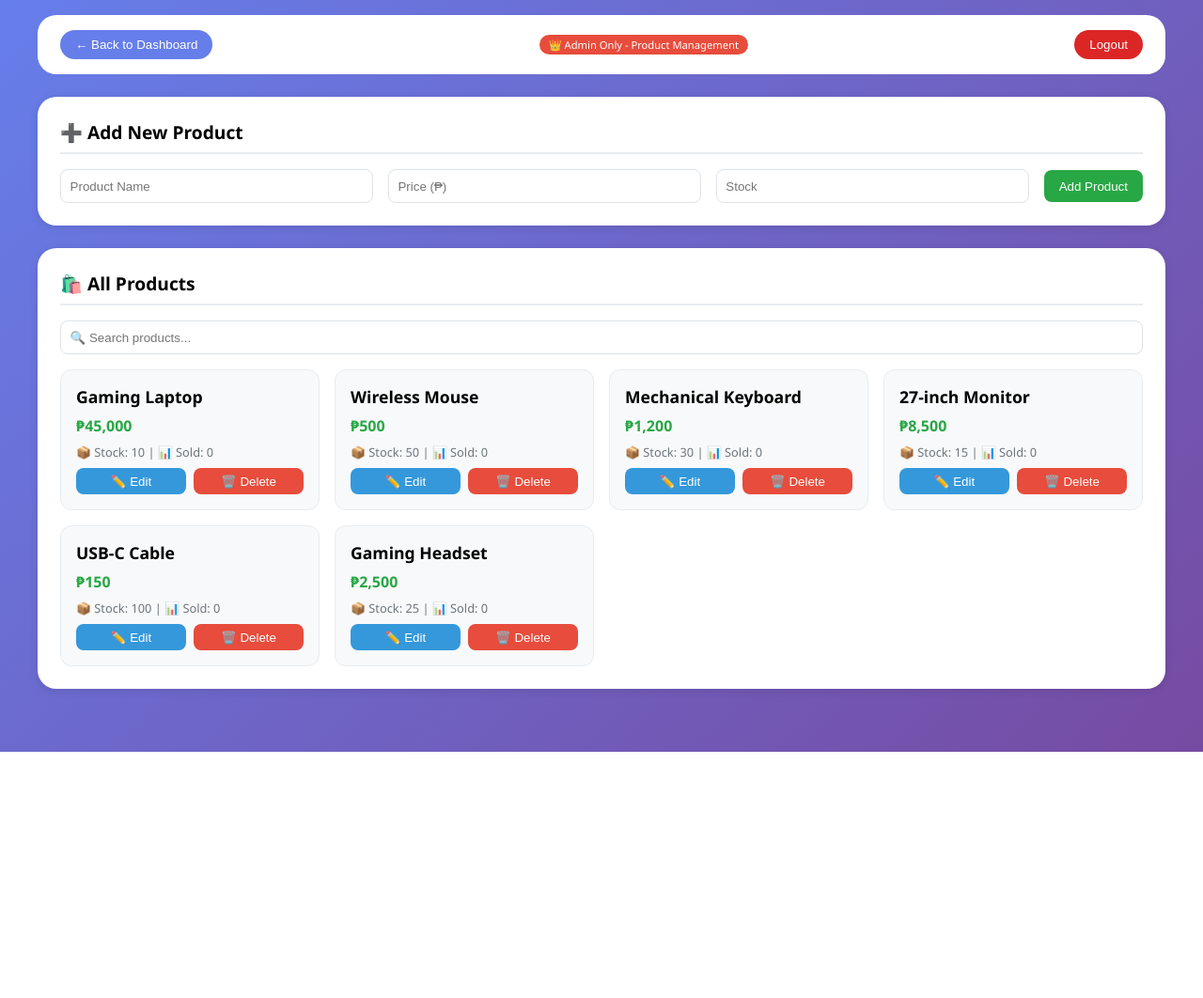
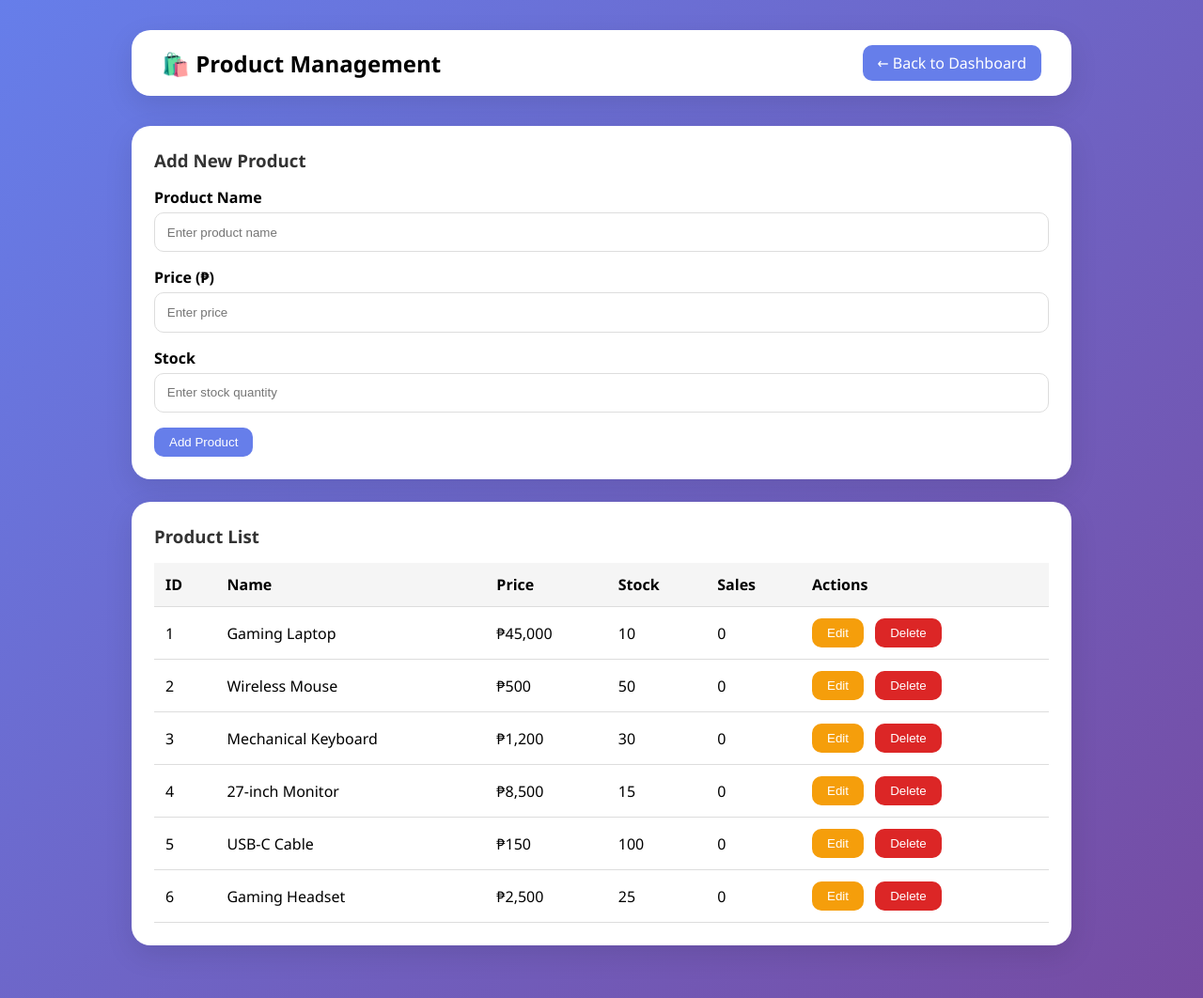
Before and after one commit to felecilmaeronquillo-crypto/POS--POINT-OF-SALE--FOR-SMALL-BUSINESS, a Flask app: page /products in a window 1280 px wide. Shown: the whole page at 94% size. Before the commit the page ends 800 px from the top, so only its background shows below. Run offline with Flask 3, Linux system fonts and the light colour scheme; the visitor is signed in with stand-in values (Sample User, id 1).

Commit message:
Update products.html

```diff
--- a/templates/products.html
+++ b/templates/products.html
@@ -3,246 +3,179 @@
 <head>
     <meta charset="UTF-8">
     <meta name="viewport" content="width=device-width, initial-scale=1.0">
-    <title>Product Management - Admin</title>
+    <title>Product Management - POS System</title>
     <style>
-        * {
-            margin: 0;
-            padding: 0;
-            box-sizing: border-box;
-        }
+        * { margin: 0; padding: 0; box-sizing: border-box; }
         body {
             font-family: 'Segoe UI', Tahoma, Geneva, Verdana, sans-serif;
             background: linear-gradient(135deg, #667eea 0%, #764ba2 100%);
             min-height: 100vh;
-            padding: 1rem;
+            padding: 2rem;
         }
         .container {
-            max-width: 1200px;
+            max-width: 1000px;
             margin: 0 auto;
         }
         .header {
             background: white;
             border-radius: 20px;
-            padding: 1rem 1.5rem;
-            margin-bottom: 1.5rem;
+            padding: 1rem 2rem;
+            margin-bottom: 2rem;
             display: flex;
             justify-content: space-between;
             align-items: center;
+            box-shadow: 0 10px 30px rgba(0,0,0,0.1);
         }
         .back-btn {
             background: #667eea;
             color: white;
-            border: none;
             padding: 0.5rem 1rem;
-            border-radius: 20px;
-            cursor: pointer;
+            border-radius: 10px;
+            text-decoration: none;
         }
         .card {
             background: white;
             border-radius: 20px;
             padding: 1.5rem;
             margin-bottom: 1.5rem;
-            box-shadow: 0 2px 10px rgba(0,0,0,0.1);
+            box-shadow: 0 10px 30px rgba(0,0,0,0.1);
         }
-        .card-title {
-            font-size: 1.2rem;
+        h3 { margin-bottom: 1rem; color: #333; }
+        .form-group {
+            margin-bottom: 1rem;
+        }
+        label {
+            display: block;
+            margin-bottom: 0.3rem;
             font-weight: bold;
-            margin-bottom: 1rem;
-            padding-bottom: 0.5rem;
-            border-bottom: 2px solid #e9ecef;
         }
-        .form-row {
-            display: grid;
-            grid-template-columns: 1fr 1fr 1fr auto;
-            gap: 1rem;
-            align-items: center;
+        input {
+            width: 100%;
+            padding: 0.8rem;
+            border: 1px solid #ddd;
+            border-radius: 10px;
         }
-        .form-row input {
-            padding: 0.6rem;
-            border: 1px solid #dee2e6;
-            border-radius: 8px;
+        .btn {
+            padding: 0.5rem 1rem;
+            border: none;
+            border-radius: 10px;
+            cursor: pointer;
         }
         .btn-primary {
-            background: #28a745;
+            background: #667eea;
             color: white;
-            border: none;
-            padding: 0.6rem 1rem;
-            border-radius: 8px;
-            cursor: pointer;
         }
-        .search-box {
+        .btn-danger {
+            background: #dc2626;
+            color: white;
+        }
+        .btn-warning {
+            background: #f59e0b;
+            color: white;
+        }
+        table {
             width: 100%;
-            padding: 0.6rem;
-            border: 1px solid #dee2e6;
-            border-radius: 8px;
-            margin-bottom: 1rem;
+            border-collapse: collapse;
         }
-        .products-grid {
-            display: grid;
-            grid-template-columns: repeat(auto-fill, minmax(250px, 1fr));
-            gap: 1rem;
-            max-height: 500px;
-            overflow-y: auto;
+        th, td {
+            padding: 0.75rem;
+            text-align: left;
+            border-bottom: 1px solid #ddd;
         }
-        .product-card {
-            background: #f8f9fa;
-            border-radius: 12px;
-            padding: 1rem;
-            border: 1px solid #e9ecef;
+        th {
+            background: #f5f5f5;
         }
-        .product-name {
-            font-weight: bold;
-            font-size: 1.1rem;
-            margin-bottom: 0.5rem;
+        .action-buttons button {
+            margin-right: 0.5rem;
         }
-        .product-price {
-            color: #28a745;
-            font-weight: bold;
+        .message {
+            padding: 0.5rem;
+            margin: 0.5rem 0;
+            border-radius: 10px;
+            text-align: center;
         }
-        .product-stock {
-            color: #6c757d;
-            font-size: 0.8rem;
-            margin: 0.5rem 0;
-        }
-        .product-actions {
-            display: flex;
-            gap: 0.5rem;
-            margin-top: 0.5rem;
-        }
-        .btn-edit {
-            flex: 1;
-            background: #3498db;
-            color: white;
-            border: none;
-            padding: 0.4rem;
-            border-radius: 8px;
-            cursor: pointer;
-        }
-        .btn-delete {
-            flex: 1;
-            background: #e74c3c;
-            color: white;
-            border: none;
-            padding: 0.4rem;
-            border-radius: 8px;
-            cursor: pointer;
-        }
-        .modal {
-            display: none;
-            position: fixed;
-            top: 0;
-            left: 0;
-            width: 100%;
-            height: 100%;
-            background: rgba(0,0,0,0.5);
-            justify-content: center;
-            align-items: center;
-            z-index: 1000;
-        }
-        .modal-content {
-            background: white;
-            border-radius: 20px;
-            padding: 1.5rem;
-            max-width: 400px;
-            width: 90%;
-        }
-        .modal-buttons {
-            display: flex;
-            gap: 1rem;
-            margin-top: 1rem;
-        }
-        .admin-badge {
-            background: #e74c3c;
-            color: white;
-            padding: 0.2rem 0.6rem;
-            border-radius: 20px;
-            font-size: 0.7rem;
-        }
-        @media (max-width: 768px) {
-            .form-row {
-                grid-template-columns: 1fr;
-            }
-        }
+        .success { background: #d1fae5; color: #065f46; }
+        .error { background: #fee2e2; color: #991b1b; }
     </style>
 </head>
 <body>
     <div class="container">
         <div class="header">
-            <button class="back-btn" onclick="window.location.href='/'">← Back to Dashboard</button>
-            <span class="admin-badge">👑 Admin Only - Product Management</span>
-            <button class="back-btn" onclick="logout()" style="background: #dc2626;">Logout</button>
+            <h2>🛍️ Product Management</h2>
+            <a href="/" class="back-btn">← Back to Dashboard</a>
         </div>
 
         <div class="card">
-            <div class="card-title">➕ Add New Product</div>
-            <div class="form-row">
-                <input type="text" id="productName" placeholder="Product Name">
-                <input type="number" id="productPrice" placeholder="Price (₱)">
-                <input type="number" id="productStock" placeholder="Stock">
-                <button class="btn-primary" onclick="addProduct()">Add Product</button>
+            <h3>Add New Product</h3>
+            <div class="form-group">
+                <label>Product Name</label>
+                <input type="text" id="productName" placeholder="Enter product name">
             </div>
+            <div class="form-group">
+                <label>Price (₱)</label>
+                <input type="number" id="productPrice" placeholder="Enter price">
+            </div>
+            <div class="form-group">
+                <label>Stock</label>
+                <input type="number" id="productStock" placeholder="Enter stock quantity">
+            </div>
+            <button class="btn btn-primary" onclick="addProduct()">Add Product</button>
+            <div id="addMessage"></div>
         </div>
 
         <div class="card">
-            <div class="card-title">🛍️ All Products</div>
-            <input type="text" id="searchInput" class="search-box" placeholder="🔍 Search products...">
-            <div id="productsGrid" class="products-grid"></div>
+            <h3>Product List</h3>
+            <div style="overflow-x: auto;">
+                <table id="productsTable">
+                    <thead>
+                        <tr><th>ID</th><th>Name</th><th>Price</th><th>Stock</th><th>Sales</th><th>Actions</th></tr>
+                    </thead>
+                    <tbody></tbody>
+                </table>
+            </div>
         </div>
     </div>
 
     <!-- Edit Modal -->
-    <div id="editModal" class="modal">
-        <div class="modal-content">
-            <h3>✏️ Edit Product</h3>
-            <input type="text" id="editName" placeholder="Product Name" style="width: 100%; padding: 0.6rem; margin: 0.5rem 0; border-radius: 8px; border: 1px solid #ddd;">
-            <input type="number" id="editPrice" placeholder="Price" style="width: 100%; padding: 0.6rem; margin: 0.5rem 0; border-radius: 8px; border: 1px solid #ddd;">
-            <input type="number" id="editStock" placeholder="Stock" style="width: 100%; padding: 0.6rem; margin: 0.5rem 0; border-radius: 8px; border: 1px solid #ddd;">
-            <div class="modal-buttons">
-                <button onclick="saveEdit()" style="flex:1; background: #28a745; color: white; border: none; padding: 0.6rem; border-radius: 8px; cursor: pointer;">Save</button>
-                <button onclick="closeModal()" style="flex:1; background: #6c757d; color: white; border: none; padding: 0.6rem; border-radius: 8px; cursor: pointer;">Cancel</button>
+    <div id="editModal" style="display: none; position: fixed; top: 0; left: 0; width: 100%; height: 100%; background: rgba(0,0,0,0.5); justify-content: center; align-items: center; z-index: 1000;">
+        <div style="background: white; border-radius: 20px; padding: 2rem; width: 400px;">
+            <h3>Edit Product</h3>
+            <input type="hidden" id="editProductId">
+            <div class="form-group">
+                <label>Product Name</label>
+                <input type="text" id="editProductName">
             </div>
+            <div class="form-group">
+                <label>Price (₱)</label>
+                <input type="number" id="editProductPrice">
+            </div>
+            <div class="form-group">
+                <label>Stock</label>
+                <input type="number" id="editProductStock">
+            </div>
+            <button class="btn btn-primary" onclick="updateProduct()">Save Changes</button>
+            <button class="btn btn-danger" onclick="closeEditModal()">Cancel</button>
         </div>
     </div>
 
     <script>
-        let currentEditId = null;
-
-        async function checkAuth() {
-            const response = await fetch('/api/check-auth');
-            const data = await response.json();
-            if (!data.authenticated || data.role !== 'admin') {
-                alert('Access Denied! Only administrators can manage products.');
-                window.location.href = '/';
-            }
-            loadProducts();
-        }
-
-        async function logout() {
-            await fetch('/api/logout', { method: 'POST' });
-            window.location.href = '/';
-        }
-
         async function loadProducts() {
             const response = await fetch('/api/products');
             const products = await response.json();
-            displayProducts(products);
-        }
 
-        function displayProducts(products) {
-            const searchTerm = document.getElementById('searchInput').value.toLowerCase();
-            const filtered = products.filter(p => p.name.toLowerCase().includes(searchTerm));
-
-            const grid = document.getElementById('productsGrid');
-            grid.innerHTML = filtered.map(p => `
-                <div class="product-card">
-                    <div class="product-name">${p.name}</div>
-                    <div class="product-price">₱${p.price.toLocaleString()}</div>
-                    <div class="product-stock">📦 Stock: ${p.stock} | 📊 Sold: ${p.sales}</div>
-                    <div class="product-actions">
-                        <button class="btn-edit" onclick="openEditModal(${p.id}, '${p.name}', ${p.price}, ${p.stock})">✏️ Edit</button>
-                        <button class="btn-delete" onclick="deleteProduct(${p.id})">🗑️ Delete</button>
-                    </div>
-                </div>
+            const tbody = document.querySelector('#productsTable tbody');
+            tbody.innerHTML = products.map(p => `
+                <tr>
+                    <td>${p.id}</td>
+                    <td>${p.name}</td>
+                    <td>₱${p.price.toLocaleString()}</td>
+                    <td>${p.stock}</td>
+                    <td>${p.sales || 0}</td>
+                    <td class="action-buttons">
+                        <button class="btn btn-warning" onclick="openEditModal(${p.id})">Edit</button>
+                        <button class="btn btn-danger" onclick="deleteProduct(${p.id})">Delete</button>
+                    </td>
+                </tr>
             `).join('');
         }
 
@@ -252,7 +185,7 @@
             const stock = parseInt(document.getElementById('productStock').value);
 
             if (!name || isNaN(price) || isNaN(stock)) {
-                alert('Please fill all fields correctly');
+                showMessage('addMessage', 'Please fill all fields', 'error');
                 return;
             }
 
@@ -262,65 +195,83 @@
                 body: JSON.stringify({ name, price, stock })
             });
 
-            const data = await response.json();
-            if (data.success) {
-                alert(`Product "${name}" added successfully!`);
+            if (response.ok) {
+                showMessage('addMessage', 'Product added successfully', 'success');
                 document.getElementById('productName').value = '';
                 document.getElementById('productPrice').value = '';
                 document.getElementById('productStock').value = '';
                 loadProducts();
+            } else {
+                showMessage('addMessage', 'Failed to add product', 'error');
             }
         }
 
-        function openEditModal(id, name, price, stock) {
-            currentEditId = id;
-            document.getElementById('editName').value = name;
-            document.getElementById('editPrice').value = price;
-            document.getElementById('editStock').value = stock;
-            document.getElementById('editModal').style.display = 'flex';
+        let currentProductId = null;
+
+        async function openEditModal(productId) {
+            const response = await fetch('/api/products');
+            const products = await response.json();
+            const product = products.find(p => p.id === productId);
+
+            if (product) {
+                currentProductId = productId;
+                document.getElementById('editProductId').value = productId;
+                document.getElementById('editProductName').value = product.name;
+                document.getElementById('editProductPrice').value = product.price;
+                document.getElementById('editProductStock').value = product.stock;
+                document.getElementById('editModal').style.display = 'flex';
+            }
         }
 
-        async function saveEdit() {
-            const name = document.getElementById('editName').value;
-            const price = parseFloat(document.getElementById('editPrice').value);
-            const stock = parseInt(document.getElementById('editStock').value);
+        async function updateProduct() {
+            const name = document.getElementById('editProductName').value;
+            const price = parseFloat(document.getElementById('editProductPrice').value);
+            const stock = parseInt(document.getElementById('editProductStock').value);
 
-            const response = await fetch(`/api/products/${currentEditId}`, {
+            const response = await fetch(`/api/products/${currentProductId}`, {
                 method: 'PUT',
                 headers: { 'Content-Type': 'application/json' },
                 body: JSON.stringify({ name, price, stock })
             });
 
-            const data = await response.json();
-            if (data.success) {
-                alert('Product updated successfully!');
-                closeModal();
+            if (response.ok) {
+                closeEditModal();
                 loadProducts();
+            } else {
+                alert('Failed to update product');
             }
         }
 
-        async function deleteProduct(id) {
+        async function deleteProduct(productId) {
             if (confirm('Are you sure you want to delete this product?')) {
-                const response = await fetch(`/api/products/${id}`, {
+                const response = await fetch(`/api/products/${productId}`, {
                     method: 'DELETE'
                 });
 
-                const data = await response.json();
-                if (data.success) {
-                    alert('Product deleted successfully!');
+                if (response.ok) {
                     loadProducts();
+                } else {
+                    alert('Failed to delete product');
                 }
             }
         }
 
-        function closeModal() {
+        function closeEditModal() {
             document.getElementById('editModal').style.display = 'none';
-            currentEditId = null;
+            currentProductId = null;
         }
 
-        document.getElementById('searchInput').addEventListener('input', () => loadProducts());
+        function showMessage(elementId, message, type) {
+            const msgDiv = document.getElementById(elementId);
+            msgDiv.innerText = message;
+            msgDiv.className = `message ${type}`;
+            setTimeout(() => {
+                msgDiv.innerText = '';
+                msgDiv.className = 'message';
+            }, 3000);
+        }
 
-        checkAuth();
+        loadProducts();
     </script>
 </body>
 </html>
```
